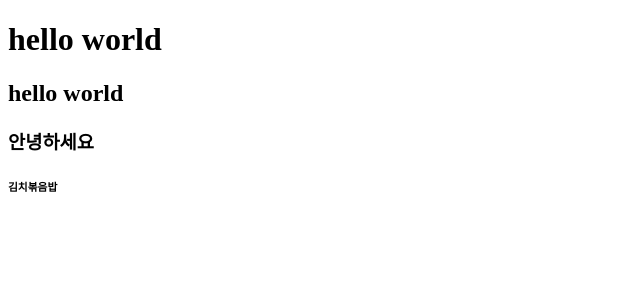
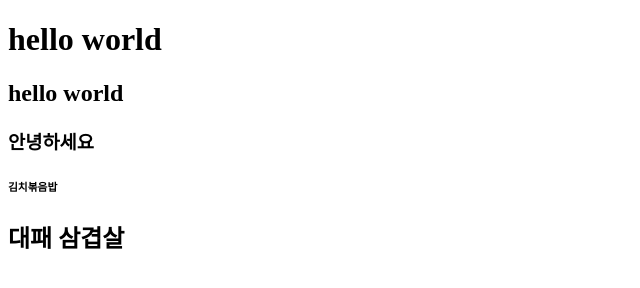
Before and after one commit to comfortparkcake22-pixel/task_202620951, a plain HTML site: page index.html in a window 1280 px wide. Shown: the whole page, without its empty margins (0-640 px from the left). Drawn offline with Linux system fonts and the light colour scheme.

Commit message:
use kimchi

```diff
--- a/index.html
+++ b/index.html
@@ -10,5 +10,6 @@
         <h2>hello world</h2>
         <h3>안녕하세요</h3>
         <h6>김치볶음밥</h6>
+        <h2>대패 삼겹살</h2>
     </body>
 </html>
```
